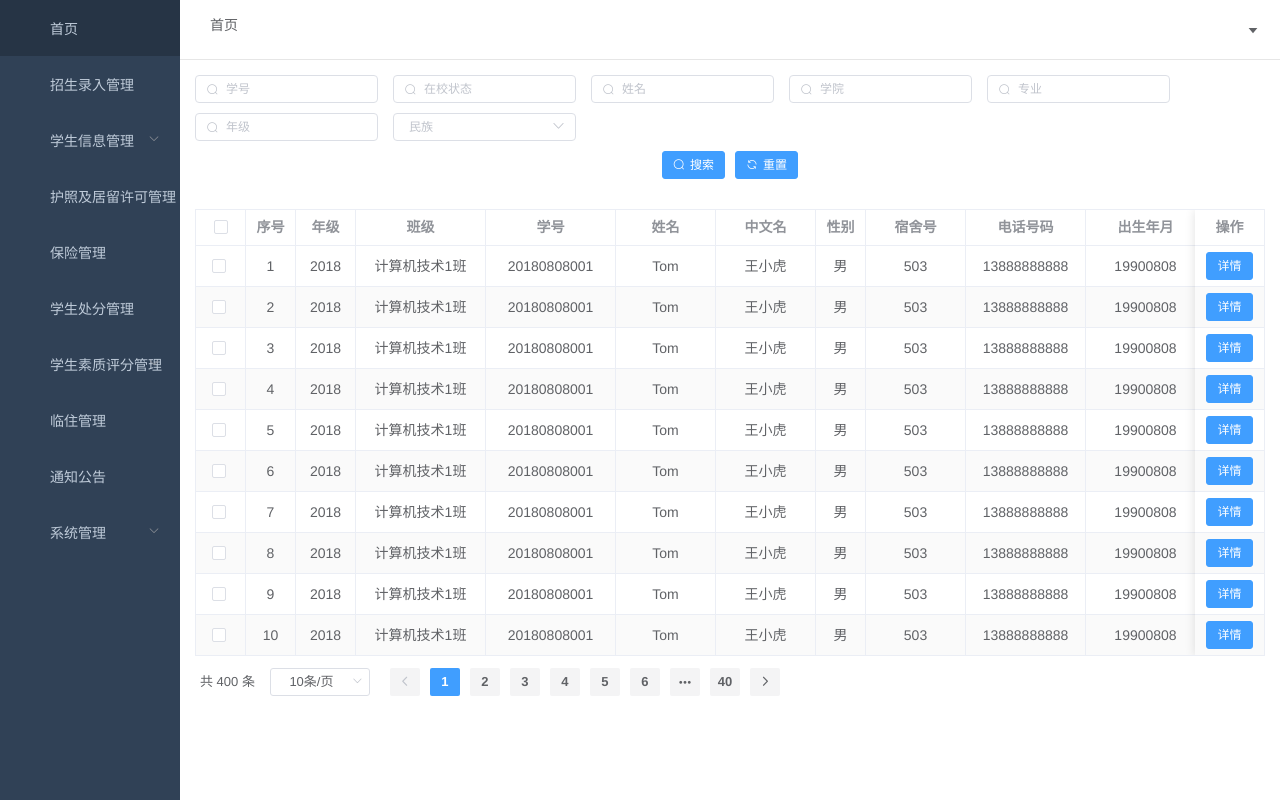
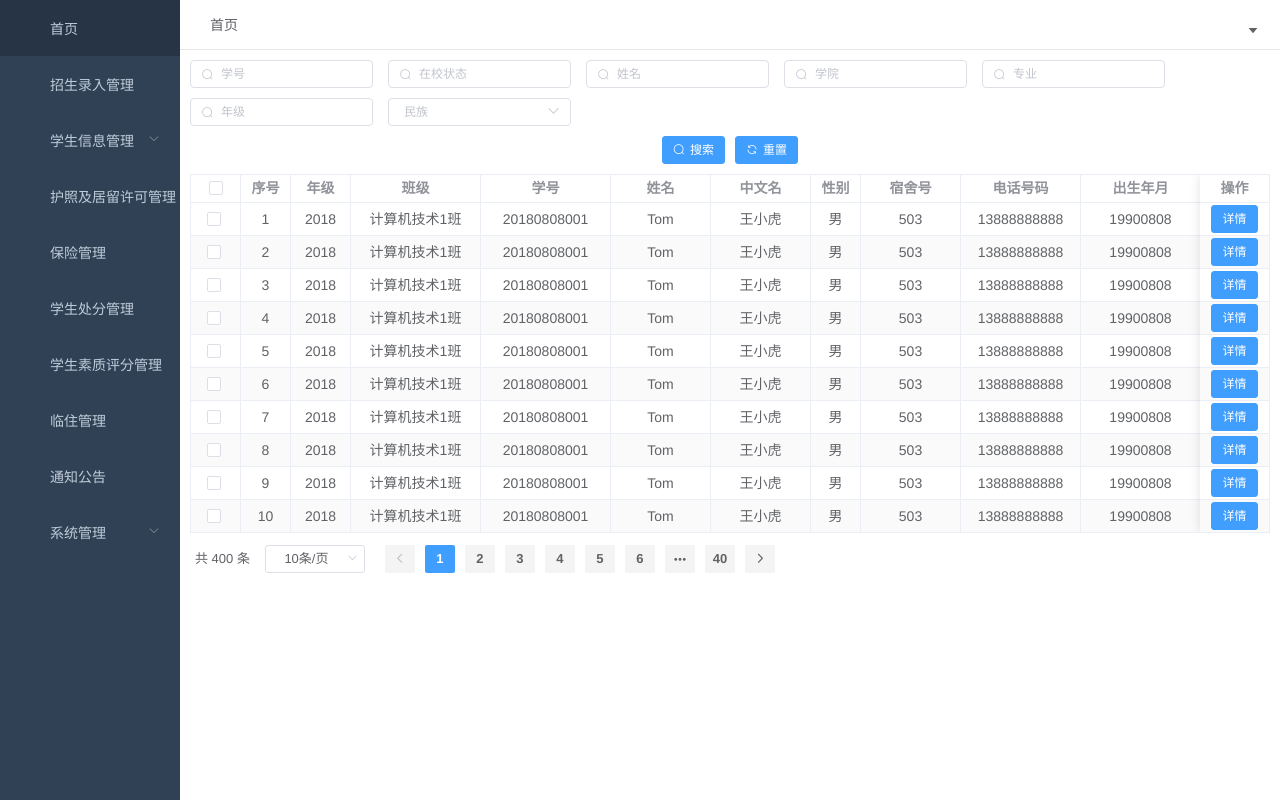
Before and after one commit to xuxiaoshuo888/fams, a Vue app: page /#/stdInfo/card in a window 1280 px wide. Built offline with nearby package versions, Linux system fonts and the light colour scheme.

Commit message:
修改整体排版效果，适应低分辨率1366*768屏幕

```diff
--- a/src/styles/element-ui.scss
+++ b/src/styles/element-ui.scss
@@ -30,7 +30,7 @@
 
 //修改表格每行的padding
 .el-table td, .el-table th {
-  padding: 6px 0 !important;
+  padding: 2px 0 !important;
 }
 
 //mini类型的按钮全部所有左右边距至10px
--- a/src/styles/index.scss
+++ b/src/styles/index.scss
@@ -26,7 +26,7 @@ body{
 
 }
 .pad20{
-  padding: 15px;
+  padding: 10px;
 }
 .marginbot20{
   margin-bottom: 20px;
--- a/src/views/layout/components/Navbar.vue
+++ b/src/views/layout/components/Navbar.vue
@@ -1,5 +1,5 @@
 <template>
-  <el-header class="header_border">
+  <el-header class="header_border" style="height: 50px;">
     <breadcrumb></breadcrumb>
       <!--<el-dropdown>-->
         <!--<i class="el-icon-setting" style="margin-right: 15px"></i>-->
--- a/src/views/passport/passport.vue
+++ b/src/views/passport/passport.vue
@@ -1,7 +1,6 @@
 <template>
   <!--护照居留许可管理-->
   <div class="pad20">
-    <div class="pad20">
       <el-row :gutter="20" class="search_area">
         <el-col :span="24" class="">
           <el-input
@@ -272,11 +271,11 @@
           </el-form>
         </div>
         <span slot="footer" class="dialog-footer">
-    <el-button size="small" @click="dialogVisible = false">取 消</el-button>
-    <el-button size="small" type="primary" @click="dialogVisible = false">确 定</el-button>
-  </span>
+          <el-button size="small" @click="dialogVisible = false">取 消</el-button>
+          <el-button size="small" type="primary" @click="dialogVisible = false">确 定</el-button>
+        </span>
       </el-dialog>
-    </div>
+
 
 
     <!--学生详情模态框-->
--- a/src/views/stdCard/stdCard.vue
+++ b/src/views/stdCard/stdCard.vue
@@ -52,20 +52,12 @@
           @focus="choose_select('nj',nj,njList,true)">
           <i slot="prefix" class="el-input__icon el-icon-search"></i>
         </el-input>
-        <!--<el-input-->
-          <!--placeholder="民族"-->
-          <!--size="mini"-->
-          <!--v-model="mz"-->
-          <!--@focus="choose_select('mz',mz,mzList,false)">-->
-          <!--<i slot="prefix" class="el-input__icon el-icon-search"></i>-->
-        <!--</el-input>-->
-        <el-select size="mini" no-data-text="" v-model="mz" @focus="choose_select('mz',mz,mzList,false)" multiple placeholder="民族">
-          <!--<el-option-->
-            <!--v-for="item in options"-->
-            <!--:key="item.value"-->
-            <!--:label="item.label"-->
-            <!--:value="item.value">-->
-          <!--</el-option>-->
+        <el-select size="mini"
+                   no-data-text=" "
+                   v-model="mz"
+                   @focus="choose_select('mz',mz,mzList,false)"
+                   multiple
+                   placeholder="民族">
         </el-select>
       </el-col>
       <el-col :span="24" class="search_btn_area">
@@ -736,9 +728,13 @@
       class="select_dialog"
       :visible.sync="dialogVisible_select_radio"
       width="900px">
-      <div slot="title">民族</div>
+      <div slot="title">请选择
+        {{select_type === 'xy' ? '学院' : ''}}
+        {{select_type === 'zy' ? '专业' : ''}}
+        {{select_type === 'nj' ? '年级' : ''}}
+        {{select_type === 'mz' ? '民族' : ''}}
+      </div>
       <div>
-        <!--<div class="tag" v-for="item in select_list" :key="item.name" @click="confirmSelect(item)">{{item.name}}</div>-->
         <el-radio-group v-if="isRadio" v-model="select_value">
           <el-radio v-for="item in select_list"
                     :key="item.name"
@@ -761,22 +757,6 @@
         <el-button type="primary" @click="confirm">确 定</el-button>
       </span>
     </el-dialog>
-
-    <!--弹出框多选-->
-    <!--<el-dialog-->
-    <!--title=""-->
-    <!--class="select_dialog"-->
-    <!--:visible.sync="dialogVisible_select_multiple"-->
-    <!--width="900px">-->
-    <!--<div slot="title">请选择</div>-->
-    <!--<div>-->
-    <!--<el-checkbox v-for="item in select_list" :key="item.name" v-model="item.name" :label="item.name" border @change="change_checkbox(e)">{{item.name}}</el-checkbox>-->
-    <!--</div>-->
-    <!--<span slot="footer" class="dialog-footer">-->
-    <!--<el-button >重置</el-button>-->
-    <!--<el-button type="primary" @click="dialogVisible_select_multiple = false">确 定</el-button>-->
-    <!--</span>-->
-    <!--</el-dialog>-->
   </div>
 </template>
 
@@ -1659,14 +1639,14 @@
         this.confirm_select()
         // console.log(this.select_value)
       },
-      confirm(){
+      confirm() {
         this.dialogVisible_select_radio = false;
       },
       //清空当前选中的项的值
       clear_select_value() {
-        if(this.isRadio){
+        if (this.isRadio) {
           this.select_value = ''
-        }else{
+        } else {
           this.select_value = []
         }
         this.confirm_select()
@@ -1681,7 +1661,7 @@
 
 <style lang="scss" scoped>
   .el-row {
-    margin-bottom: 20px;
+    /*margin-bottom: 20px;*/
     &:last-child {
       margin-bottom: 0;
     }
```
Also changed, not shown: 31 other files (tests, documents, lock files or other folders).
